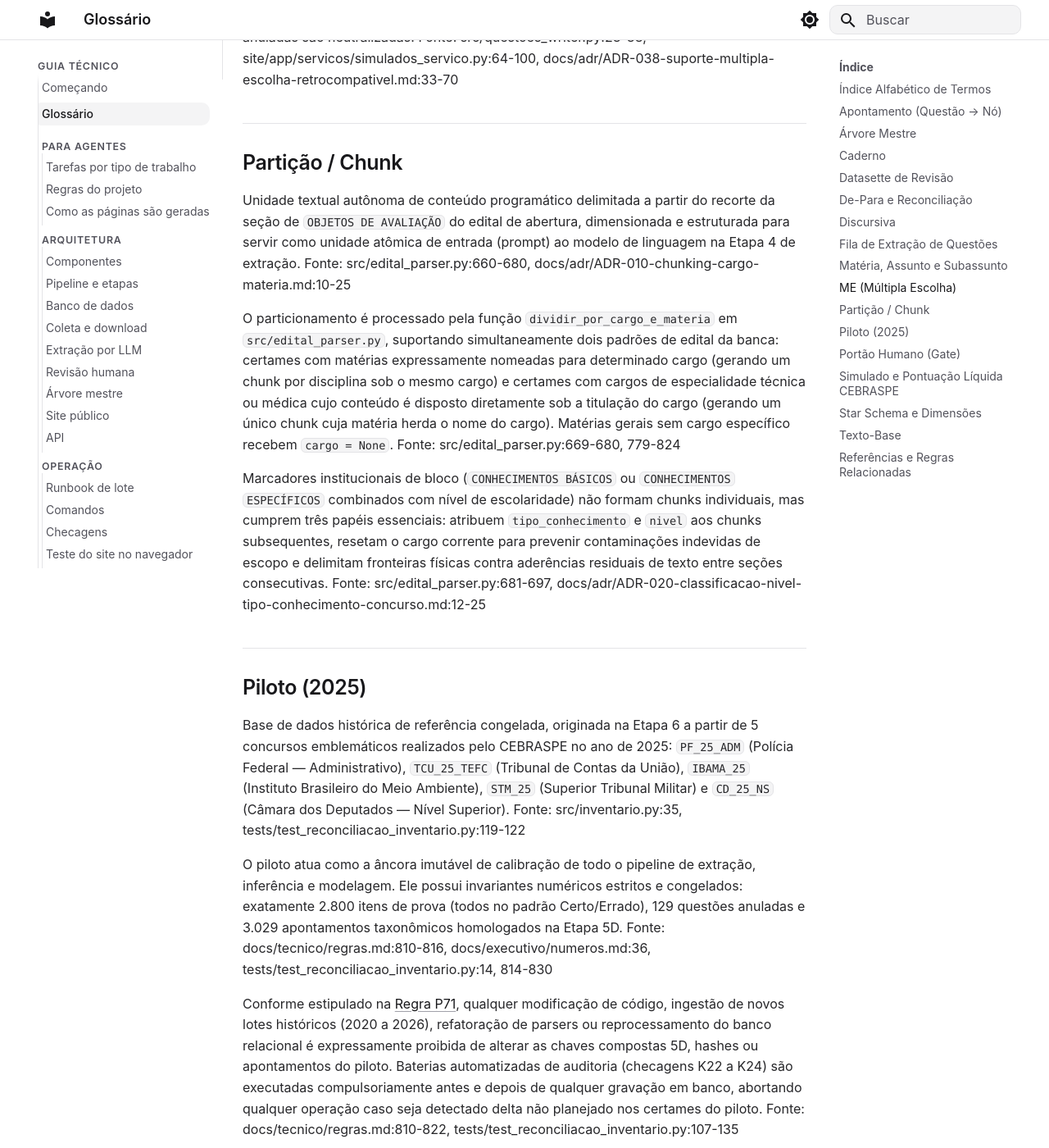
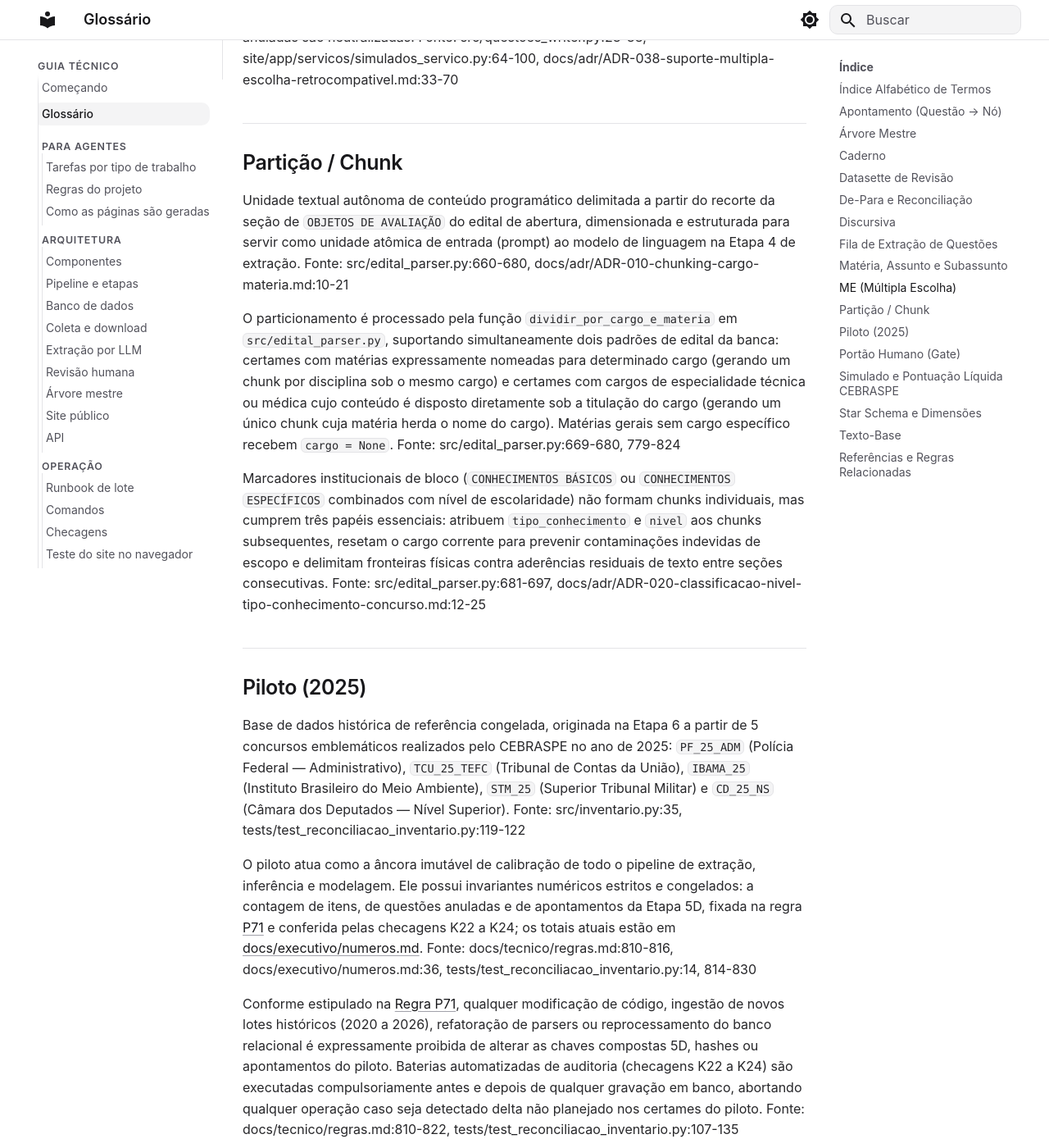
Before and after one commit to athosroque/scraper-cebraspe, an MkDocs documentation site: the page built from docs/guia/glossario.md, in a window 1280 px wide and 1400 px high, scrolled down 6300 px. Shown: the whole window at 82% size. Built offline with MkDocs 1.6.1 and Material for MkDocs 9.7.7, drawn with Linux system fonts in a browser that asks for light colours.

Commit message:
docs(scraper-cebraspe): corrige citação e três afirmações do guia
- glossario: faixa de linhas do ADR-010 e números do piloto trocados por link (P71, numeros.md)
- arvore: origem do NoArvore não inclui "regra"
- api: pontuação da correção avulsa por formato (ME não abate o erro)

Co-Authored-By: Claude Sonnet 5.5 <noreply@anthropic.com>
Claude-Session: https://claude.ai/code/session_01VM37q7gH42ndhNyXk6Cged

```diff
--- a/docs/guia/glossario.md
+++ b/docs/guia/glossario.md
@@ -118,7 +118,7 @@ Fonte: src/questoes_writer.py:23-38, site/app/servicos/simulados_servico.py:64-1
 ## Partição / Chunk
 
 Unidade textual autônoma de conteúdo programático delimitada a partir do recorte da seção de `OBJETOS DE AVALIAÇÃO` do edital de abertura, dimensionada e estruturada para servir como unidade atômica de entrada (prompt) ao modelo de linguagem na Etapa 4 de extração.
-Fonte: src/edital_parser.py:660-680, docs/adr/ADR-010-chunking-cargo-materia.md:10-25
+Fonte: src/edital_parser.py:660-680, docs/adr/ADR-010-chunking-cargo-materia.md:10-21
 
 O particionamento é processado pela função `dividir_por_cargo_e_materia` em `src/edital_parser.py`, suportando simultaneamente dois padrões de edital da banca: certames com matérias expressamente nomeadas para determinado cargo (gerando um chunk por disciplina sob o mesmo cargo) e certames com cargos de especialidade técnica ou médica cujo conteúdo é disposto diretamente sob a titulação do cargo (gerando um único chunk cuja matéria herda o nome do cargo). Matérias gerais sem cargo específico recebem `cargo = None`.
 Fonte: src/edital_parser.py:669-680, 779-824
@@ -131,7 +131,7 @@ Fonte: src/edital_parser.py:681-697, docs/adr/ADR-020-classificacao-nivel-tipo-c
 Base de dados histórica de referência congelada, originada na Etapa 6 a partir de 5 concursos emblemáticos realizados pelo CEBRASPE no ano de 2025: `PF_25_ADM` (Polícia Federal — Administrativo), `TCU_25_TEFC` (Tribunal de Contas da União), `IBAMA_25` (Instituto Brasileiro do Meio Ambiente), `STM_25` (Superior Tribunal Militar) e `CD_25_NS` (Câmara dos Deputados — Nível Superior).
 Fonte: src/inventario.py:35, tests/test_reconciliacao_inventario.py:119-122
 
-O piloto atua como a âncora imutável de calibração de todo o pipeline de extração, inferência e modelagem. Ele possui invariantes numéricos estritos e congelados: exatamente 2.800 itens de prova (todos no padrão Certo/Errado), 129 questões anuladas e 3.029 apontamentos taxonômicos homologados na Etapa 5D.
+O piloto atua como a âncora imutável de calibração de todo o pipeline de extração, inferência e modelagem. Ele possui invariantes numéricos estritos e congelados: a contagem de itens, de questões anuladas e de apontamentos da Etapa 5D, fixada na regra [P71](../tecnico/regras.md#p71) e conferida pelas checagens K22 a K24; os totais atuais estão em [docs/executivo/numeros.md](../executivo/numeros.md).
 Fonte: docs/tecnico/regras.md:810-816, docs/executivo/numeros.md:36, tests/test_reconciliacao_inventario.py:14, 814-830
 
 Conforme estipulado na [Regra P71](../tecnico/regras.md#p71), qualquer modificação de código, ingestão de novos lotes históricos (2020 a 2026), refatoração de parsers ou reprocessamento do banco relacional é expressamente proibida de alterar as chaves compostas 5D, hashes ou apontamentos do piloto. Baterias automatizadas de auditoria (checagens K22 a K24) são executadas compulsoriamente antes e depois de qualquer gravação em banco, abortando qualquer operação caso seja detectado delta não planejado nos certames do piloto.
```
Also changed, not shown: docs/guia/api.md (+1 -1 lines), docs/guia/arvore.md (+1 -1 lines).
